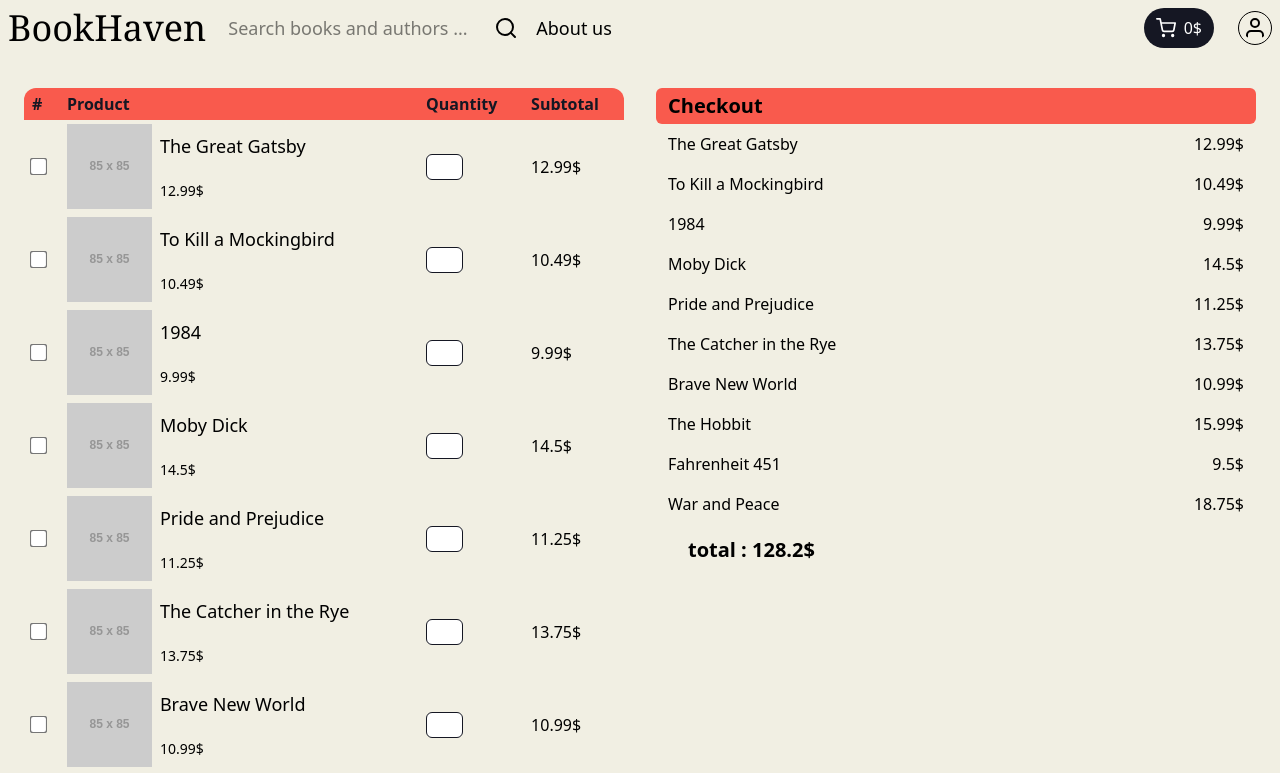
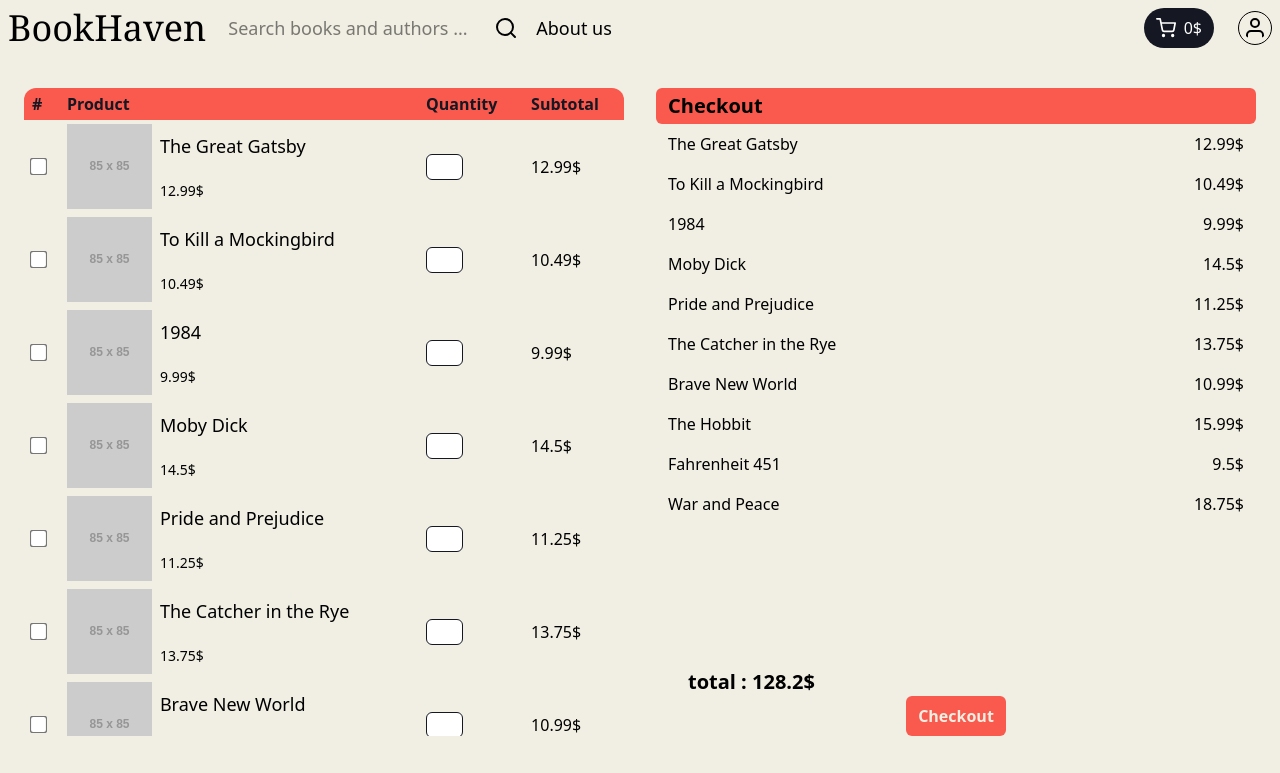
Before and after one commit to forge34/book-library, a React (Vite) app in the folder client/: page /cart in a window 1280 px wide. Shown: the top 773 px of the page. Built offline with nearby package versions, Linux system fonts and the light colour scheme.

Commit message:
feat: make table scrollable when overflow

```diff
--- a/client/src/routes/cart.tsx
+++ b/client/src/routes/cart.tsx
@@ -23,10 +23,11 @@ const totalPRice = books.reduce((p, c) => {
 
 function RouteComponent() {
   return (
-    <div className="bg-background grid grid-cols-1 grid-rows-2 gap-8 px-6 py-4 md:grid-cols-2 md:grid-rows-1">
-      <table className="border-separate border-spacing-0">
+    <div className="bg-background grid h-[85%] grid-cols-1 grid-rows-2 gap-8 px-6 py-4 md:grid-cols-2 md:grid-rows-1">
+      <div className="l h-full overflow-y-auto">
+        <table className="w-full border-separate border-spacing-0">
           <thead>
-          <tr className="bg-accent text-primary text-left font-bold">
+            <tr className="bg-accent text-primary sticky text-left font-bold">
               <th>#</th>
               <th>Product</th>
               <th>Quantity</th>
@@ -36,28 +37,33 @@ function RouteComponent() {
 
           <tbody>
             {books.map((e) => {
-            return <TableRow name={e.name} price={e.price} />;
+              return <TableRow key={e.name} name={e.name} price={e.price} />;
             })}
           </tbody>
         </table>
+      </div>
 
       <div className="flex flex-col">
         <h3 className="bg-accent rounded-md px-3 py-1 text-xl font-bold">
-          {" "}
           Checkout
         </h3>
+        <div className="flex flex-col overflow-y-auto">
           {books.map((e) => {
             return (
-            <div className="flex flex-row px-3 py-2">
+              <div key={e.name} className="flex flex-row px-3 py-2">
                 <p>{e.name}</p>
                 <p className="ml-auto">{e.price + "$"}</p>
               </div>
             );
           })}
+        </div>
 
-        <h3 className="mt-3 ml-8 text-xl font-bold">
+        <h3 className="mt-auto ml-8 text-xl font-bold">
           total : {totalPRice + "$"}
         </h3>
+        <button className="bg-accent text-background self-center rounded-md px-3 py-2 font-bold">
+          Checkout
+        </button>
       </div>
     </div>
   );
```
Lines whose indentation alone changed are shown as unchanged.
